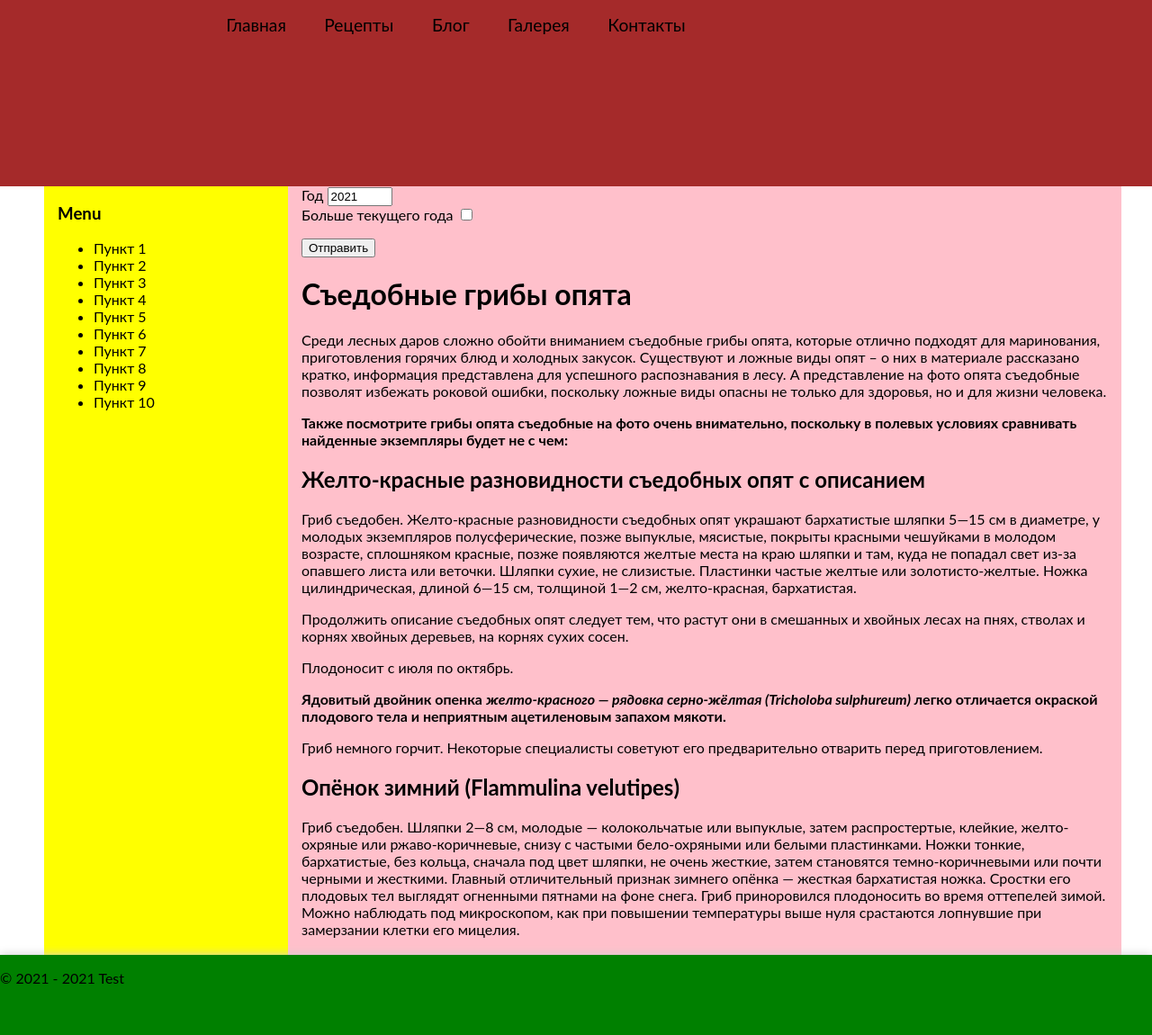
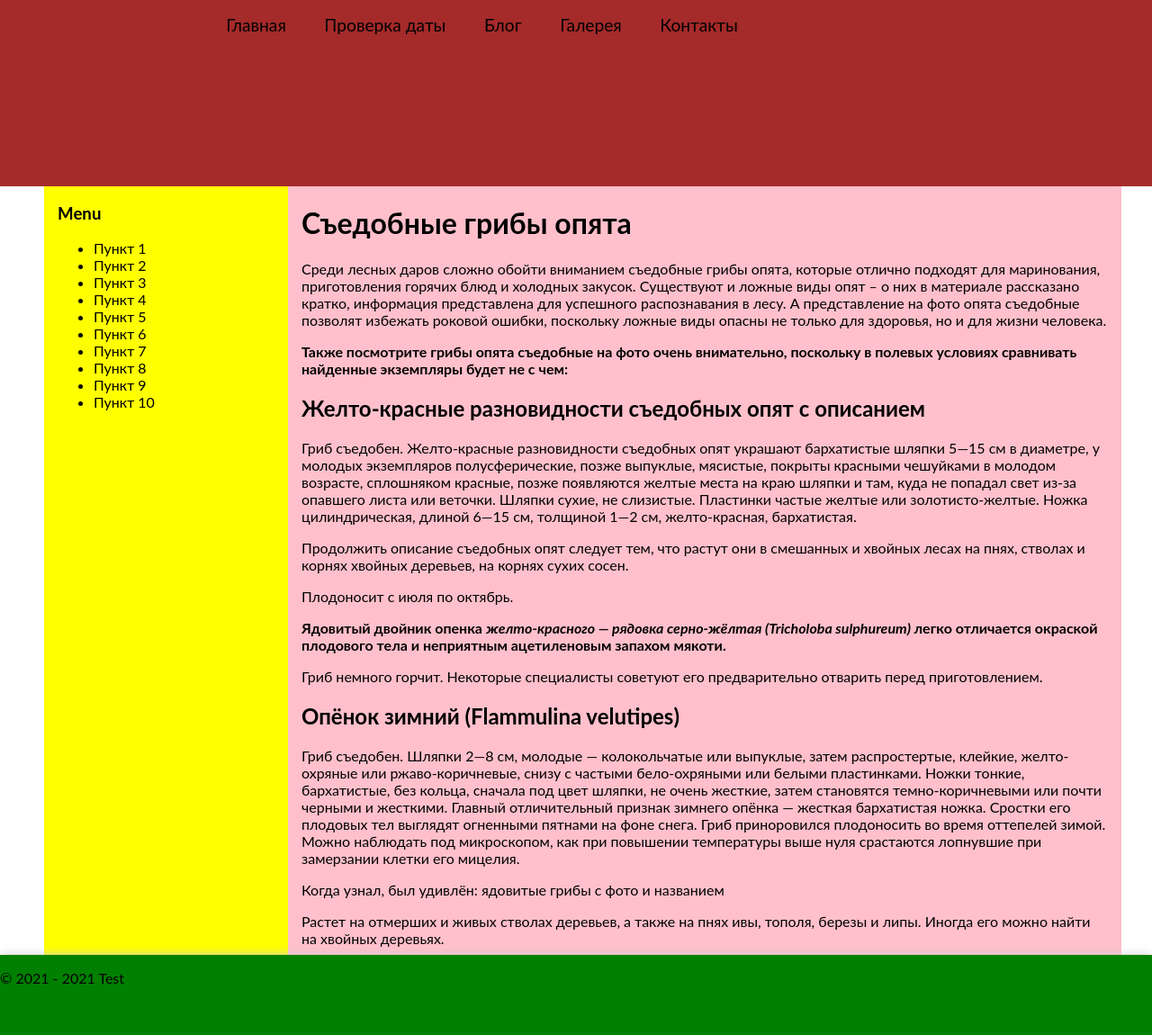
Before and after one commit to MooVi-dev/django_html_ajax, a Django app: page / in a window 1280 px wide. Shown: the whole page at 90% size. Run offline with Django 3.2, Linux system fonts and the light colour scheme.

Commit message:
1st commit

```diff
--- a/funcs/urls.py
+++ b/funcs/urls.py
@@ -7,6 +7,5 @@
 
 urlpatterns = [
     path('', views.home, name='home'),
-    path('validate_date/', validate_date, name="validate_date"),
     path('check_date/', check_date, name="check_date"),
 ]
--- a/templates/home.html
+++ b/templates/home.html
@@ -3,26 +3,6 @@
 {% block title %} Test {% endblock title %}
 {% block content %}
 <div class="left-ads-display col-lg-2">
-    <form action="{% url 'validate_date' %}" method="post" class="mt-4"
-          id="formReview">
-        {% csrf_token %}
-        <div class="form-group editContent">
-            <label for="input_year" class="editContent">
-                Год
-            </label>
-            <input type="number" step="1" min="1900" max="3999" value="2021" id="year" name="year"/>
-        </div>
-        <div class="form-group editContent">
-            <label for="input_over_cur_year" class="editContent">
-                Больше текущего года
-            </label>
-            <input type="checkbox" name="over_cur_year" value="1"></p>
-        </div>
-        <button type="submit"
-                class="mt-3 btn btn-success btn-block py-3">
-            Отправить
-        </button>
-    </form>
     <h1>Съедобные грибы опята</h1>
     <p>Среди
         лесных даров сложно обойти вниманием съедобные грибы опята, которые
@@ -73,11 +53,4 @@
     <p><em>Из зимнего опёнка варят супы, солят горячим способом, маринуют в банках.</em></p>
 </div>
 
-<script>
-        function validate_date(year, over_cur_year) {
-            document.getElementById("input_year").innerText =  `${year}, `;
-            document.getElementById("input_over_cur_year").innerText = `${over_cur_year}, `
-        }
-
-</script>
 {% endblock content %}
--- a/templates/include/header.html
+++ b/templates/include/header.html
@@ -3,8 +3,8 @@
 <div class = "header-menu">
         <div class = "header-container">
         <ul>
-            <li> <a href=""> Главная </a> </li>
-            <li> <a href = ""> Рецепты </a> </li>
+            <li> <a href="/"> Главная </a> </li>
+            <li> <a href = "/check_date/"> Проверка даты </a> </li>
             <li> <a href=""> Блог </a> </li>
             <li> <a href = ""> Галерея </a> </li>
             <li> <a href=""> Контакты </a> </li>
```
